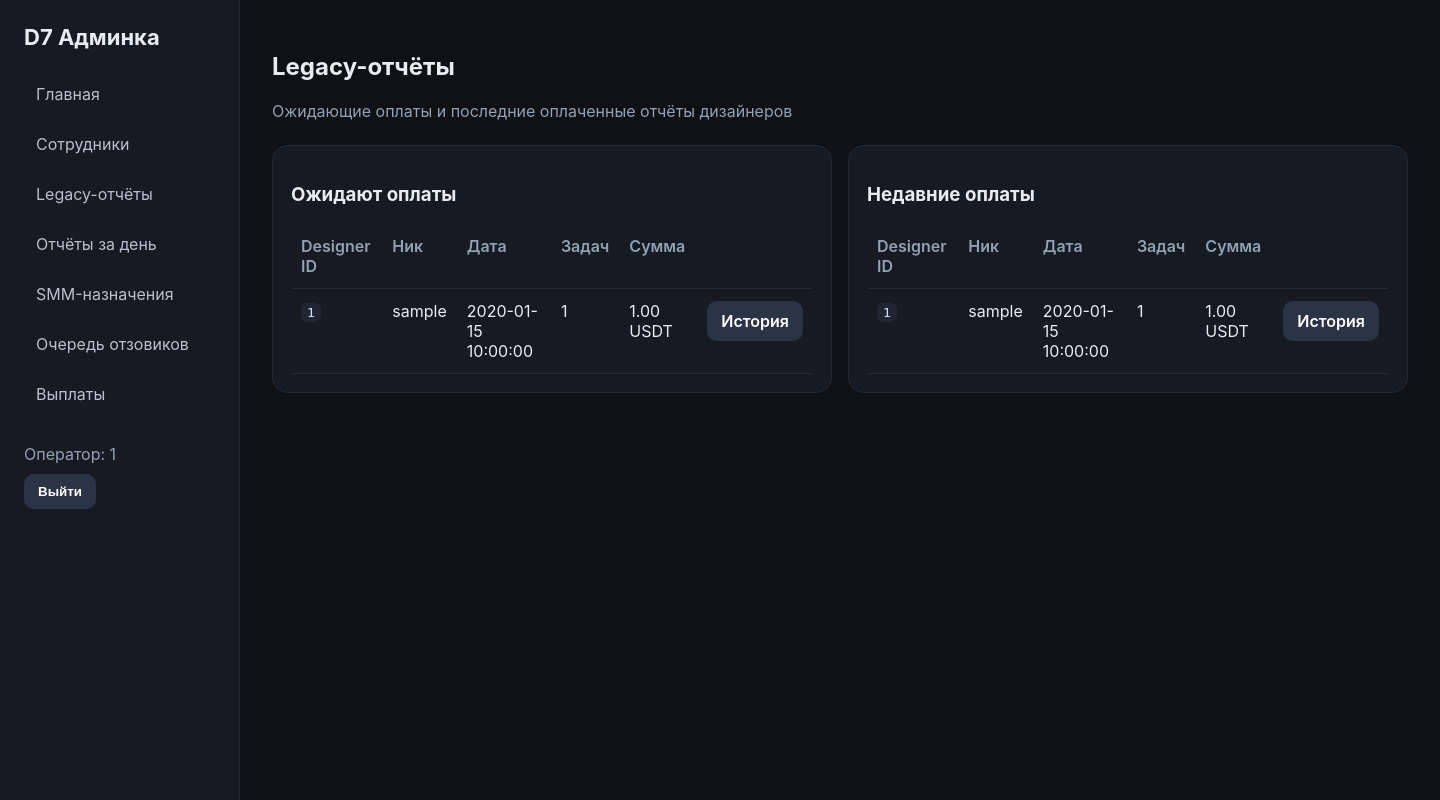
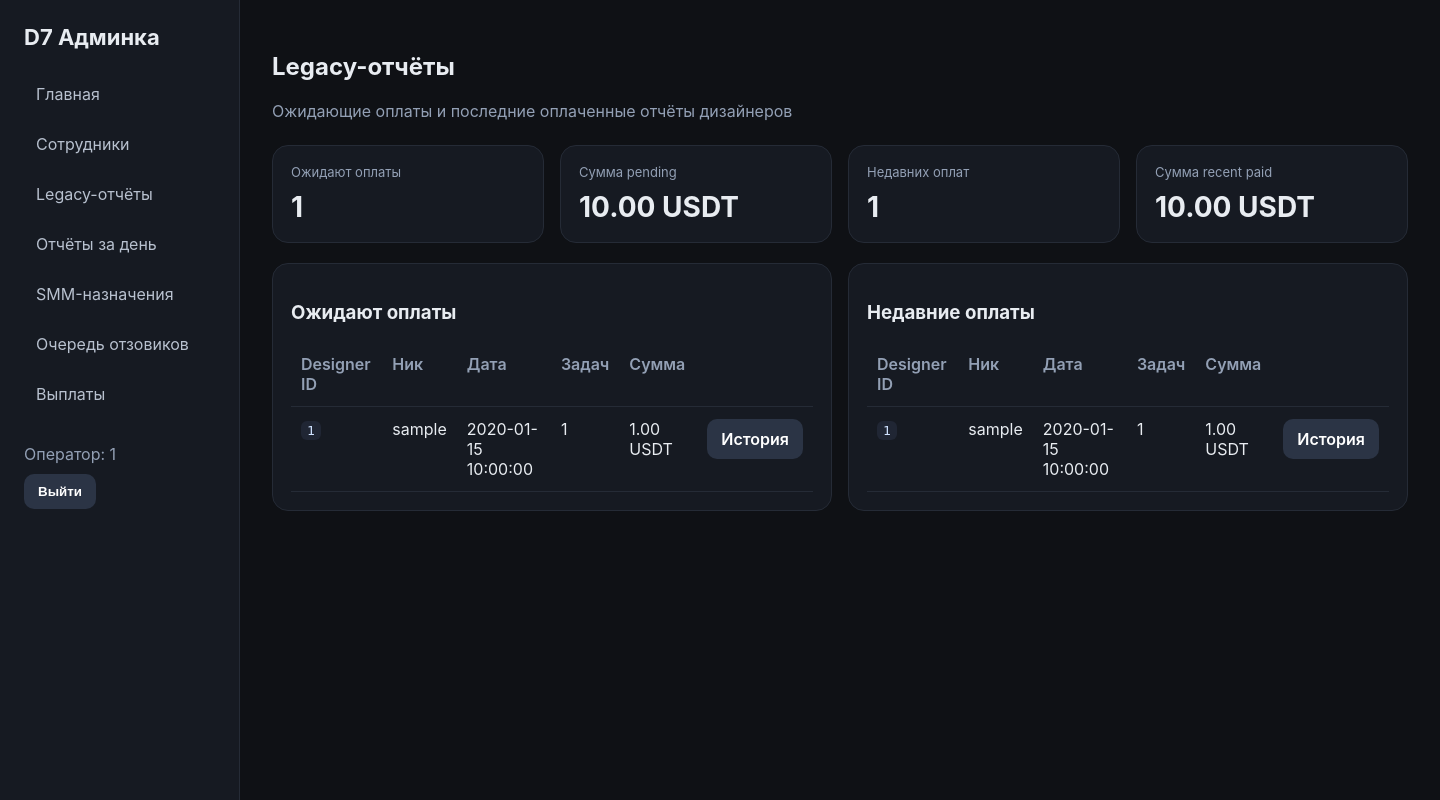
Before and after one commit to hamzanewboy04-a11y/d7-designers-bot, a FastAPI app: template web/templates/legacy_reports.html in a window 1440 px wide. Run offline with FastAPI, Linux system fonts and the light colour scheme; the template is opened without the code that fills it: most values are stand-ins (such as "Sample title", 1, 10 or a date in 2020); parts of the project's set-up code (start-up, migrations or seed data) failed here and were passed over.

Commit message:
feat: add summary cards and navigation to admin report pages

```diff
--- a/web/app.py
+++ b/web/app.py
@@ -355,6 +355,13 @@ async def legacy_reports_page(request: Request):
     except Exception as exc:
         logger.warning("Legacy reports page data unavailable: %s", exc)
 
+    summary = {
+        "pending_count": len(pending),
+        "pending_total": sum(item["total_usdt"] for item in pending),
+        "recent_paid_count": len(recent_paid),
+        "recent_paid_total": sum(item["total_usdt"] for item in recent_paid),
+    }
+
     return TEMPLATES.TemplateResponse(
         request=request,
         name="legacy_reports.html",
@@ -363,6 +370,7 @@ async def legacy_reports_page(request: Request):
             "title": "Legacy-отчёты",
             "pending": pending,
             "recent_paid": recent_paid,
+            "summary": summary,
             "operator_id": operator,
         },
     )
@@ -398,6 +406,11 @@ async def legacy_daily_reports_page(
     except Exception as exc:
         logger.warning("Legacy daily reports unavailable: %s", exc)
 
+    summary = {
+        "row_count": len(rows),
+        "total_usdt": sum(item["cost_usdt"] for item in rows),
+    }
+
     return TEMPLATES.TemplateResponse(
         request=request,
         name="legacy_daily_reports.html",
@@ -407,6 +420,7 @@ async def legacy_daily_reports_page(
             "report_date": selected_date,
             "designer_id": designer_id,
             "payment_status": payment_status,
+            "summary": summary,
             "rows": rows,
             "operator_id": operator,
         },
--- a/web/templates/legacy_reports.html
+++ b/web/templates/legacy_reports.html
@@ -5,6 +5,13 @@
     <h2>Legacy-отчёты</h2>
     <div class="subtitle">Ожидающие оплаты и последние оплаченные отчёты дизайнеров</div>
   </div>
+</div>
+
+<div class="cards compact">
+  <div class="card"><div class="label">Ожидают оплаты</div><div class="value">{{ summary.pending_count }}</div></div>
+  <div class="card"><div class="label">Сумма pending</div><div class="value">{{ '%.2f'|format(summary.pending_total) }} USDT</div></div>
+  <div class="card"><div class="label">Недавних оплат</div><div class="value">{{ summary.recent_paid_count }}</div></div>
+  <div class="card"><div class="label">Сумма recent paid</div><div class="value">{{ '%.2f'|format(summary.recent_paid_total) }} USDT</div></div>
 </div>
 
 <div class="grid two">
```
Also changed, not shown: web/templates/legacy_daily_reports.html (+6 -1 lines).
